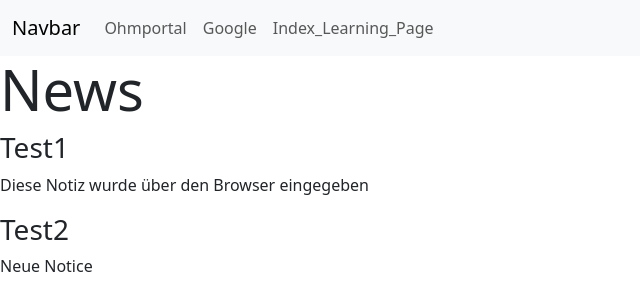
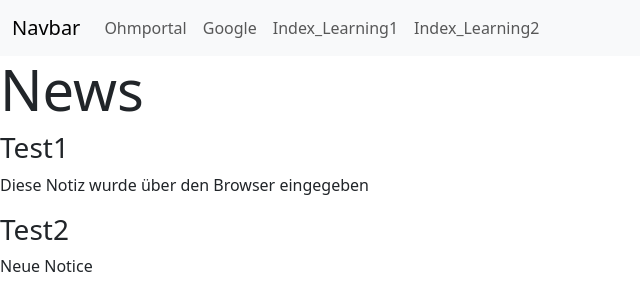
Before and after one commit to Js-Sman/PyWebDev_Django, a Django app: page /demo/ in a window 1280 px wide. Shown: the top 300 px of the page, without its empty margins (0-640 px from the left). Run offline with Django 4.2, Linux system fonts and the light colour scheme; data comes from the database, SQL or seed files in the repository.

Commit message:
Kleine anpassung für Index_Learning 1 & 2 dass die auch richtig über die Haupt Index Seiter verlinkt werden

```diff
--- a/templates/base_bootstrap.html
+++ b/templates/base_bootstrap.html
@@ -34,7 +34,8 @@
       <div class="navbar-nav">
         <a class="nav-link" href="https://my.ohmportal.de/">Ohmportal</a>
         <a class="nav-link" href="https://www.google.com/">Google</a>
-        <a class="nav-link" href="/demo/learning">Index_Learning_Page</a>
+        <a class="nav-link" href="/demo/learning1">Index_Learning1</a>
+        <a class="nav-link" href="/demo/learning2">Index_Learning2</a>
       </div>
     </div>
   </div>
```
